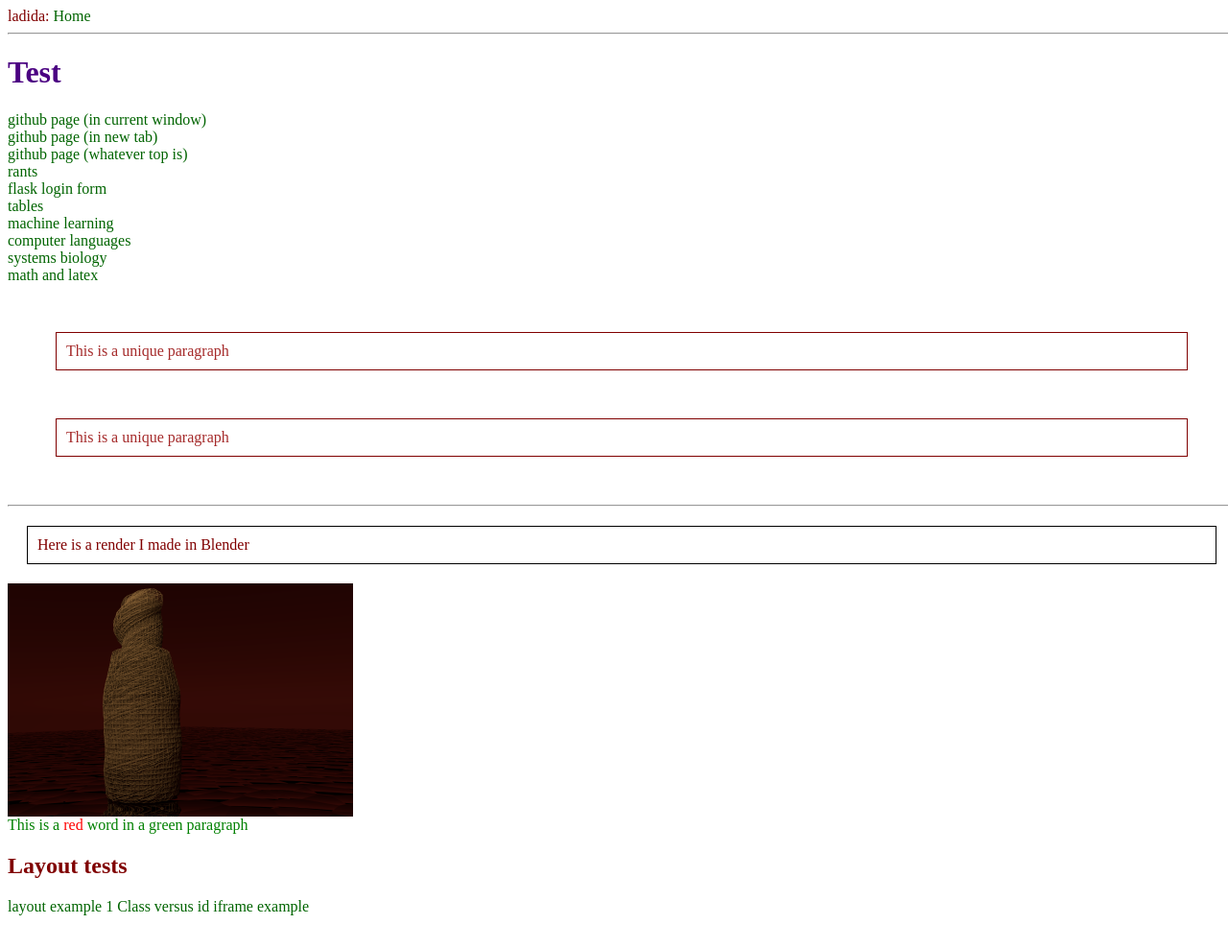
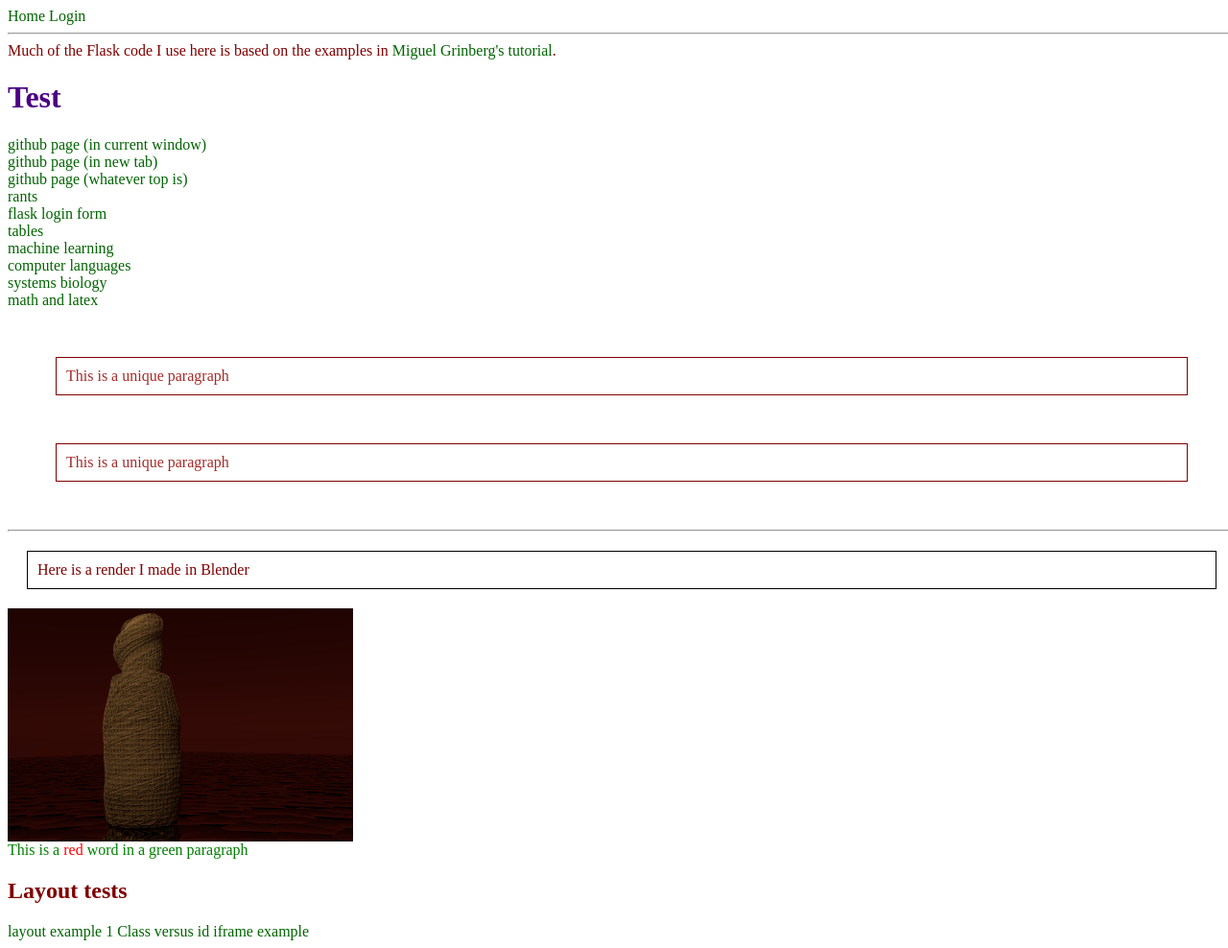
Before and after one commit to arendsee/webdev-practice, a Flask app: page / in a window 1280 px wide. Shown: the whole page at 96% size. Before the commit the page ends 954 px from the top, so only its background shows below. Run offline with Flask 2, Linux system fonts and the light colour scheme.

Commit message:
Give credit

```diff
--- a/app/templates/base.html
+++ b/app/templates/base.html
@@ -15,7 +15,10 @@
     {% endif %}
   </head>
   <body>
-    <div>ladida: <a href="/index">Home</a></div>
+    <div>
+      <a href="/index">Home</a>
+      <a href="/login">Login</a>
+    </div>
     <hr>
     {% with messages = get_flashed_messages() %}
       {% if messages %}
--- a/app/templates/index.html
+++ b/app/templates/index.html
@@ -1,6 +1,11 @@
 {% extends "base.html" %}
 
 {% block content %}
+
+  Much of the Flask code I use here is based on the examples in <a
+  href=http://blog.miguelgrinberg.com/post/the-flask-mega-tutorial-part-i-hello-world>Miguel
+  Grinberg's tutorial</a>.
+
   <h1>Test</h1>
     <a href=https://github.com/arendsee title='where it all starts' target='_self'>github page (in current window)</a>
     <br>
```
